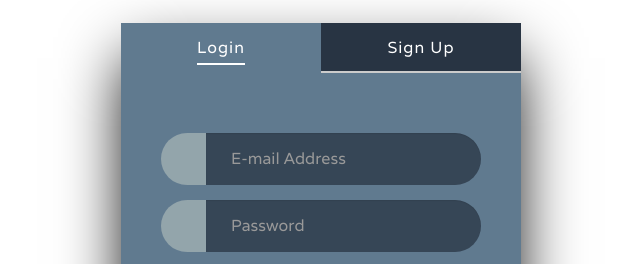
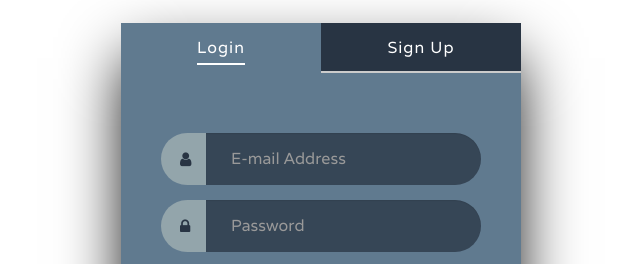
Before and after one commit to milesbowles/ActionPotential, a website: page index.html in a window 1280 px wide. Shown: the top 264 px of the page, 319-959 px from the left. Drawn offline with nearby package versions, Linux system fonts and the light colour scheme.

Commit message:
Added FontAwesome CDN

```diff
--- a/index.html
+++ b/index.html
@@ -17,13 +17,17 @@
     <script src="https://maxcdn.bootstrapcdn.com/bootstrap/3.3.7/js/bootstrap.min.js" integrity="sha384-Tc5IQib027qvyjSMfHjOMaLkfuWVxZxUPnCJA7l2mCWNIpG9mGCD8wGNIcPD7Txa"
         crossorigin="anonymous"></script>
 
+    <!-- Font Awesome -->
+    <link rel="stylesheet" href="https://cdnjs.cloudflare.com/ajax/libs/font-awesome/4.7.0/css/font-awesome.min.css">
+
+    <!-- JQuery -->
     <script src="https://code.jquery.com/jquery-3.2.1.min.js" integrity="sha256-hwg4gsxgFZhOsEEamdOYGBf13FyQuiTwlAQgxVSNgt4="
         crossorigin="anonymous"></script>
 
     <!--Custom CSS-->
     <link rel="stylesheet" type="text/css" href="styles.css">
 
-    <!--JS-->
+    <!--Custom JS-->
     <script src="signIn.js"></script>
 
 </head>
```
